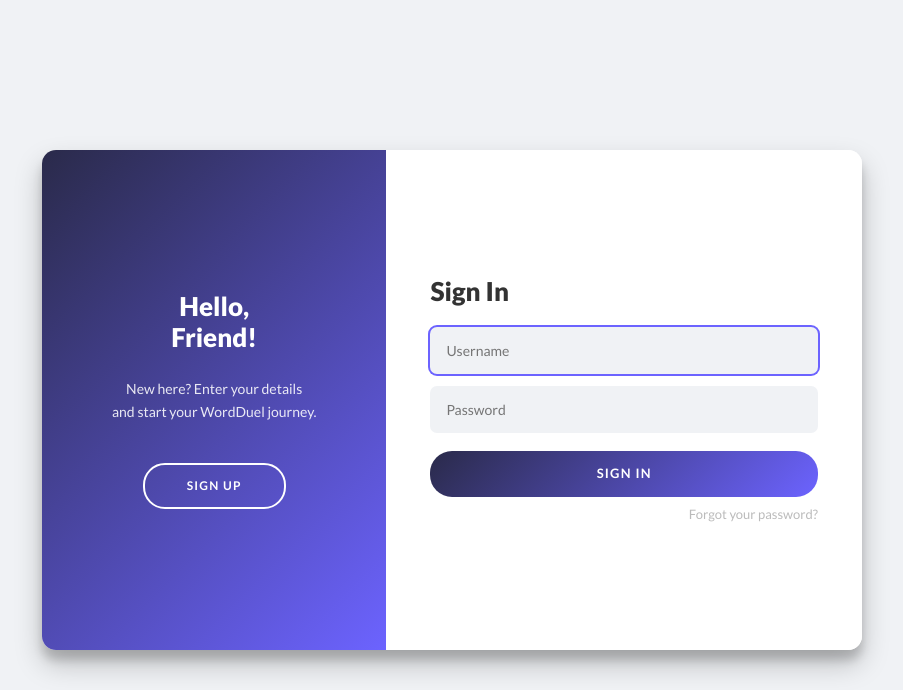
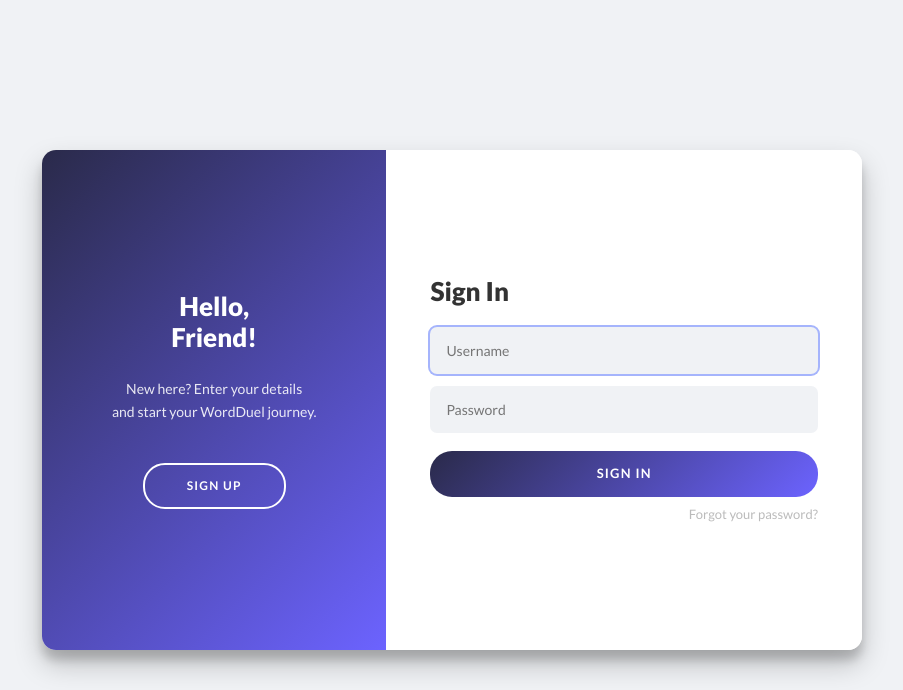
Before and after one commit to TimothyChan2912/WordDuel, a Flask app: page / in a window 1280 px wide, with the restyled element focused. Shown: the top 690 px of the page, without its empty margins (188-1091 px from the left). Run offline with Flask 3, Linux system fonts and the light colour scheme.

Commit message:
updated the UI for login/registration

```diff
--- a/static/css/auth.css
+++ b/static/css/auth.css
@@ -152,7 +152,7 @@ body {
 
 .form-container input:focus {
   outline: none;
-  box-shadow: 0 0 0 2px #6c63ff;
+  box-shadow: 0 0 0 2px #a5b4fc;
 }
 
 .btn-submit {
```
Also changed, not shown: 1 other file.
